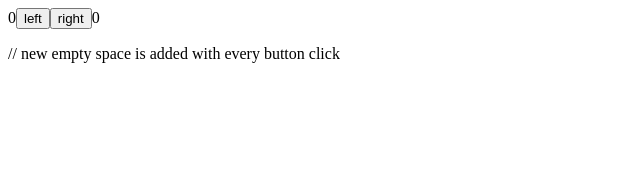
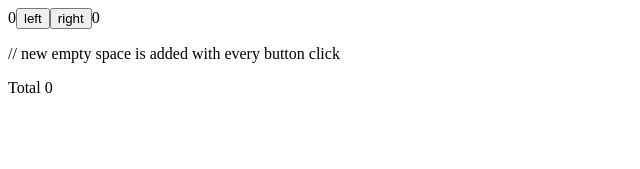
Before and after one commit to IsratJahan13/03-left-right, a React (Vite) app: page / in a window 1280 px wide. Shown: the top 169 px of the page, without its empty margins (0-640 px from the left). Built offline with nearby package versions, Linux system fonts and the light colour scheme.

Commit message:
total number of click is added

```diff
--- a/src/App.jsx
+++ b/src/App.jsx
@@ -4,15 +4,20 @@ function App() {
   const [left, setLeft] = useState(0)
   const [right, setRight] = useState(0)
   const [allClicks, setAll] = useState([])
+  const [total, setTotal] = useState(0)
 
   const handleLeftClick = () => {
     setAll(allClicks.concat('L'))
+    console.log('left before', left)
     setLeft(left + 1)
+    console.log('left after', left)
+    setTotal(left + right)
   }
 
   const handleRightClick = () => {
     setAll(allClicks.concat('R'))
     setRight(right + 1)
+    setTotal(left + right)
   }
 
   return (
@@ -22,6 +27,7 @@ function App() {
       <button onClick={handleRightClick}>right</button>
       {right}
       <p>{allClicks.join(' ')}</p>     // new empty space is added with every button click
+      <p>Total {total}</p>
     </div>
   )
 }
```
